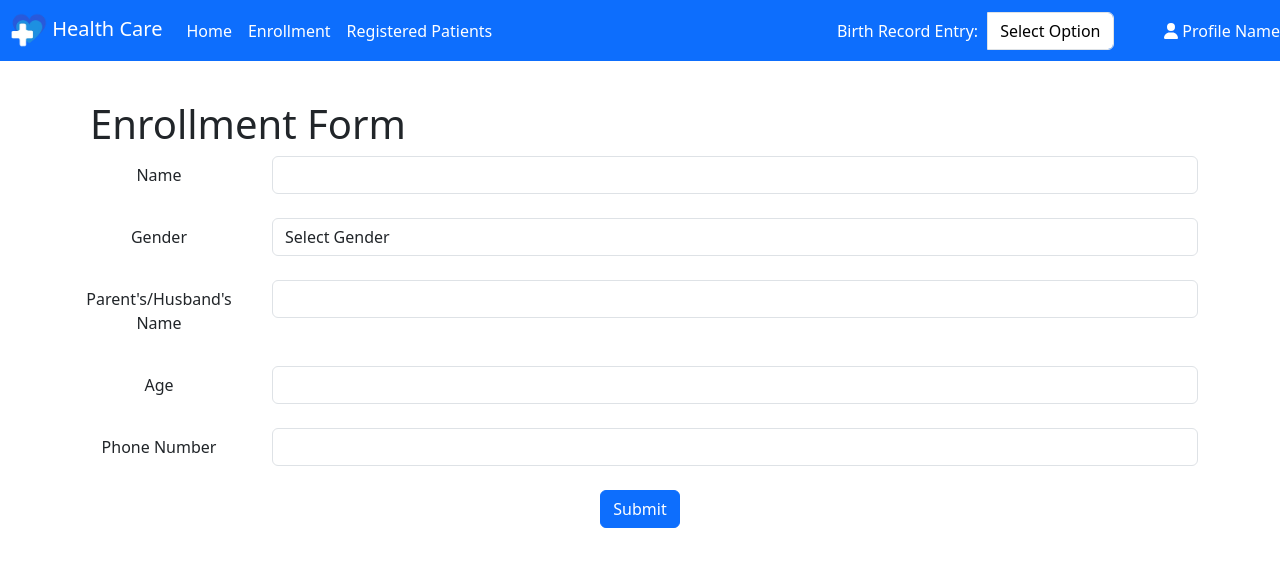
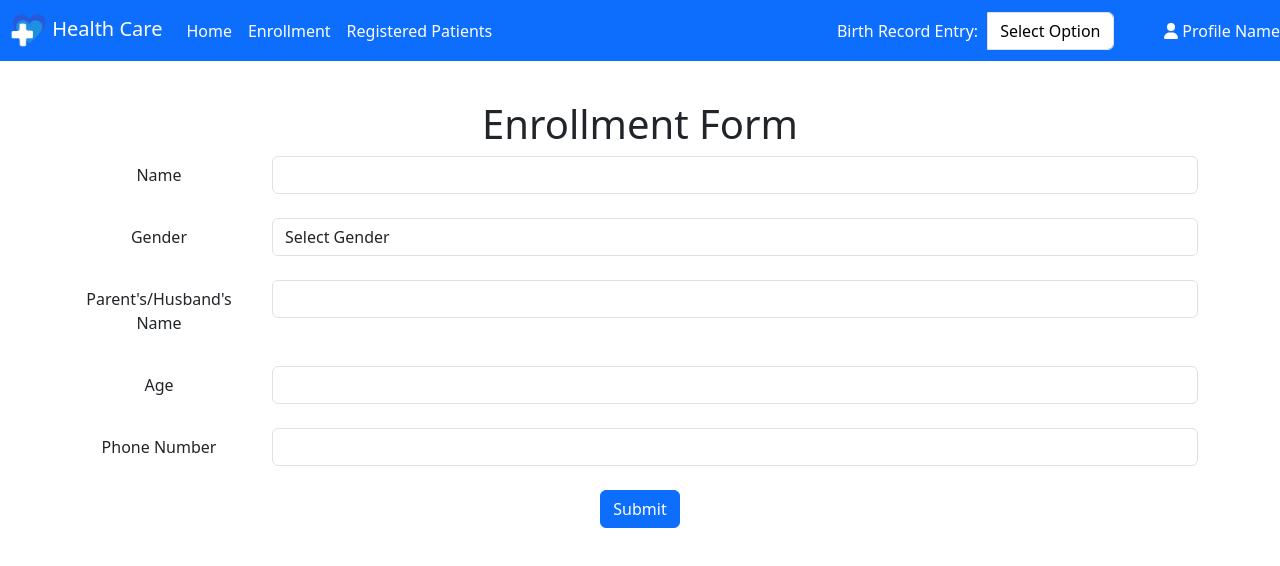
Before and after one commit to nagaraja6050266/medico-legal-client, a React (Vite) app: page /enrollment in a window 1280 px wide. Shown: the top 566 px of the page. Built offline with nearby package versions, Linux system fonts and the light colour scheme.

Commit message:
Minor changes

```diff
--- a/src/components/Dashboard/Dashboard.jsx
+++ b/src/components/Dashboard/Dashboard.jsx
@@ -18,7 +18,7 @@
             <br />
             <br />
             <div
-                className="d-flex justify-content-between align-items-center my-4"
+                className="d-flex justify-content-center align-items-center my-4"
                 style={{ marginTop: "100px !important" }}
             >
                 <h1 className="dashboard-title">Dashboard</h1>
--- a/src/components/Enrollment.jsx
+++ b/src/components/Enrollment.jsx
@@ -12,7 +12,12 @@
 
     return (
         <div className="container mt-5">
-            <h1 style={{textAlign:"left", marginTop: "100px !important"}} className="m-2">Enrollment Form</h1>
+            <h1
+                style={{ textAlign: "center", marginTop: "100px !important" }}
+                className="m-2"
+            >
+                Enrollment Form
+            </h1>
             <form onSubmit={handleSubmit}>
                 <div className="form-group row">
                     <label htmlFor="name" className="col-sm-2 col-form-label">
```
